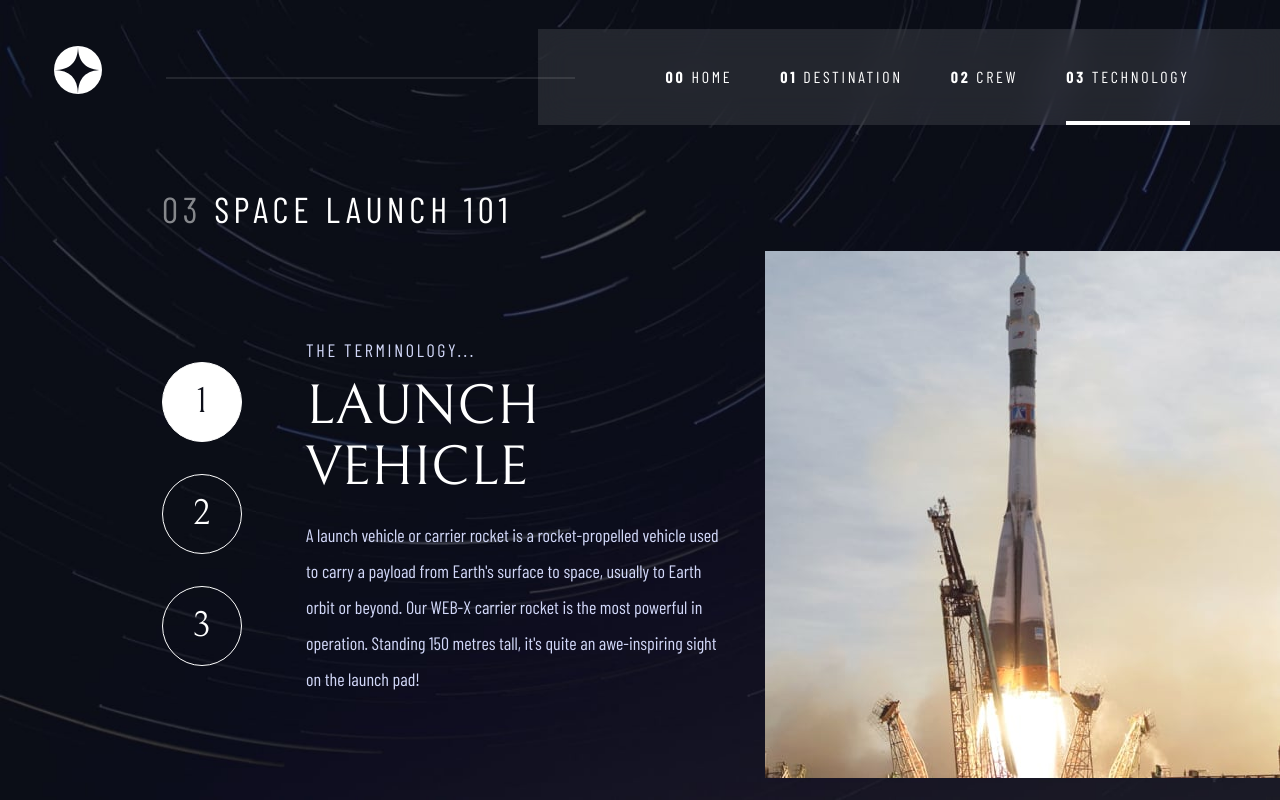
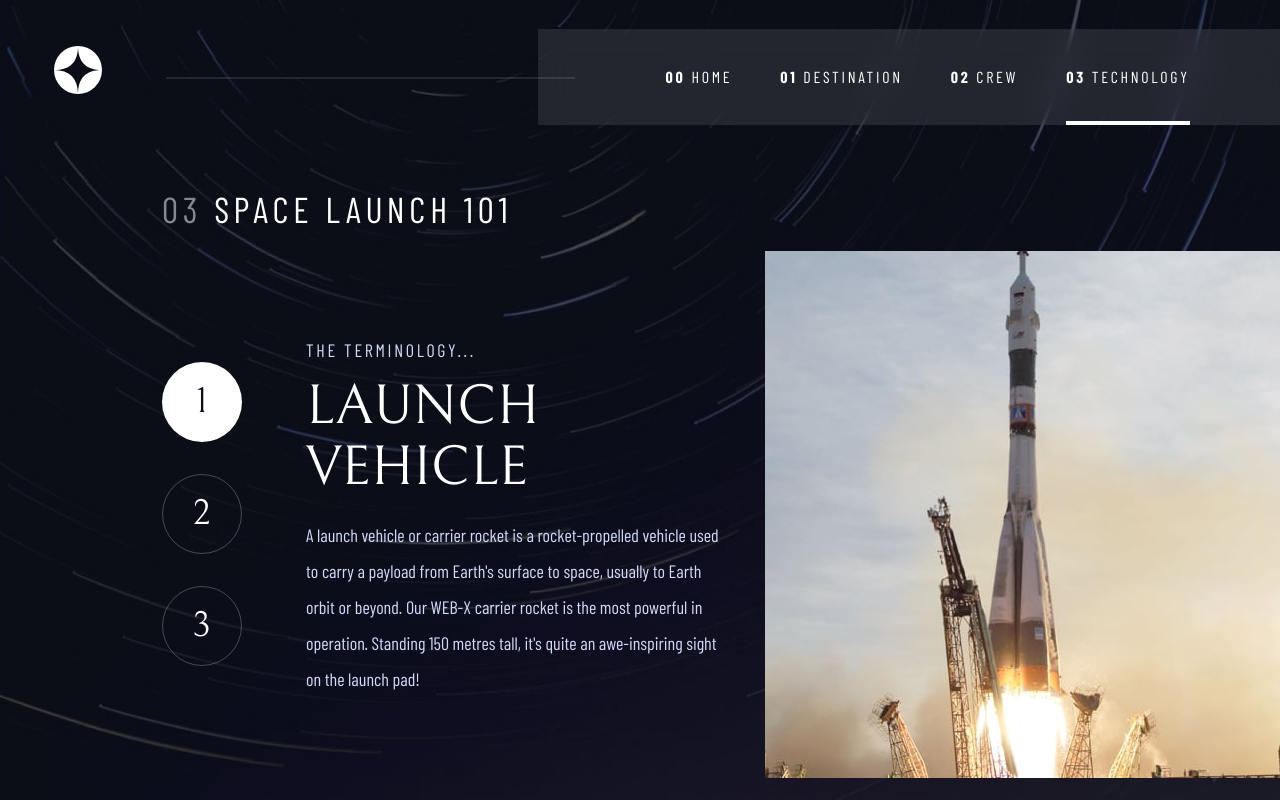
Before and after one commit to leemander/frontend-mentor-space-tourism-website, a React (Vite) app: page /technology in a window 1280 px wide. Built offline with nearby package versions, Linux system fonts and the light colour scheme.

Commit message:
Add dynamic styles to tech buttons

```diff
--- a/src/pages/Tech.jsx
+++ b/src/pages/Tech.jsx
@@ -13,21 +13,33 @@ export default function Tech({ tech }) {
             <div className="tech__controls">
               <button
                 aria-label="technology 1"
-                className="tech__button current"
+                className={
+                  currentTechIndex === 0
+                    ? "tech__button current"
+                    : "tech__button"
+                }
                 onClick={() => setCurrentTechIndex(0)}
               >
                 1
               </button>
               <button
                 aria-label="technology 2"
-                className="tech__button"
+                className={
+                  currentTechIndex === 1
+                    ? "tech__button current"
+                    : "tech__button"
+                }
                 onClick={() => setCurrentTechIndex(1)}
               >
                 2
               </button>
               <button
                 aria-label="technology 3"
-                className="tech__button"
+                className={
+                  currentTechIndex === 2
+                    ? "tech__button current"
+                    : "tech__button"
+                }
                 onClick={() => setCurrentTechIndex(2)}
               >
                 3
--- a/src/style.css
+++ b/src/style.css
@@ -858,12 +858,17 @@ main.crew > .container {
 .tech__button {
   aspect-ratio: 1;
   background-color: transparent;
-  border: 1px solid var(--color-neutral-100);
+  border: 1px solid rgba(255, 255, 255, 0.25);
   border-radius: 50%;
   color: var(--color-neutral-100);
+  cursor: pointer;
   font-family: var(--font-family-serif);
   font-size: var(--font-size-l);
   height: 5rem;
+}
+
+.tech__button:is(:hover, :focus-visible) {
+  border-color: var(--color-neutral-100);
 }
 
 .tech__button.current {
```
